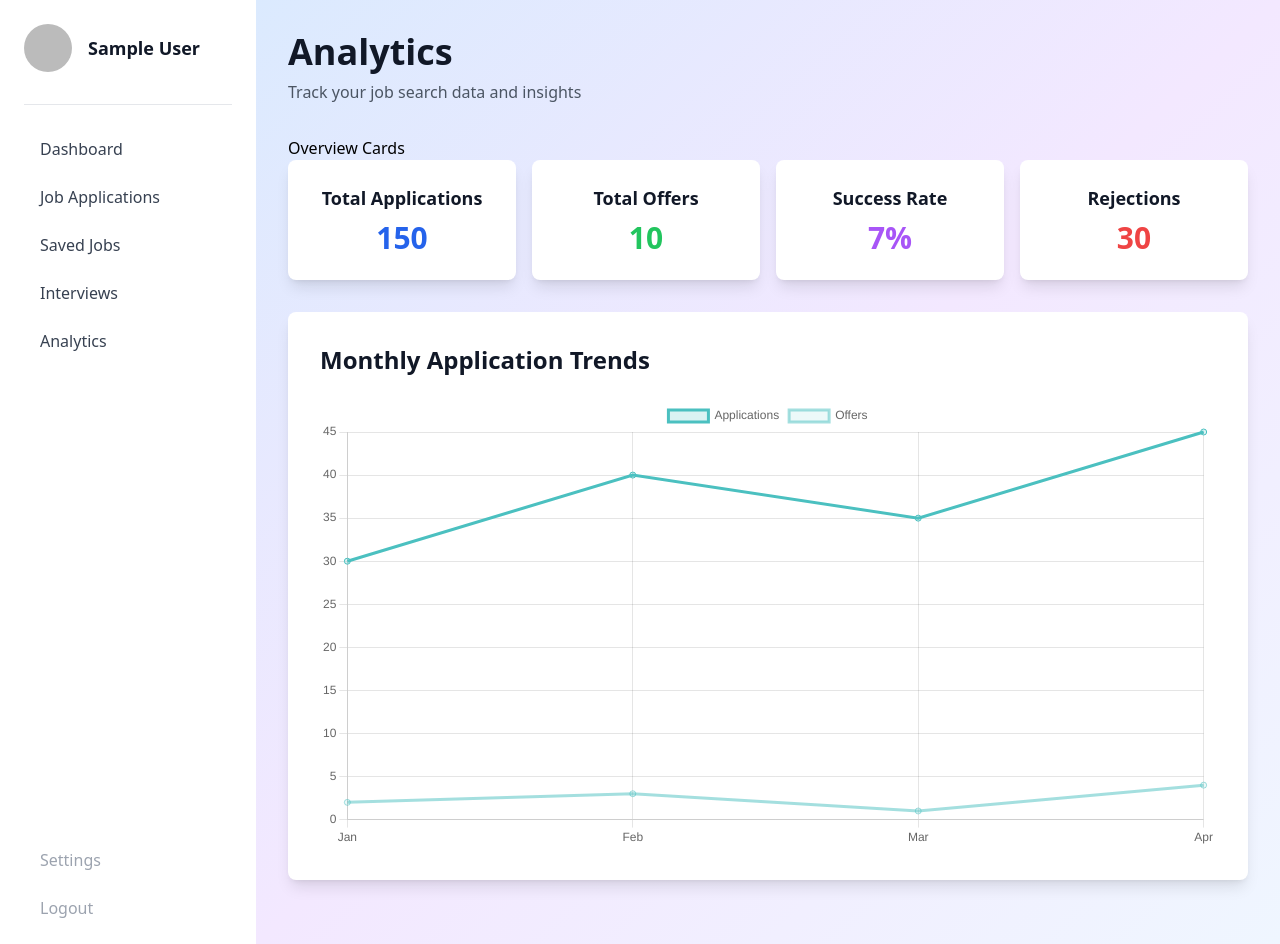
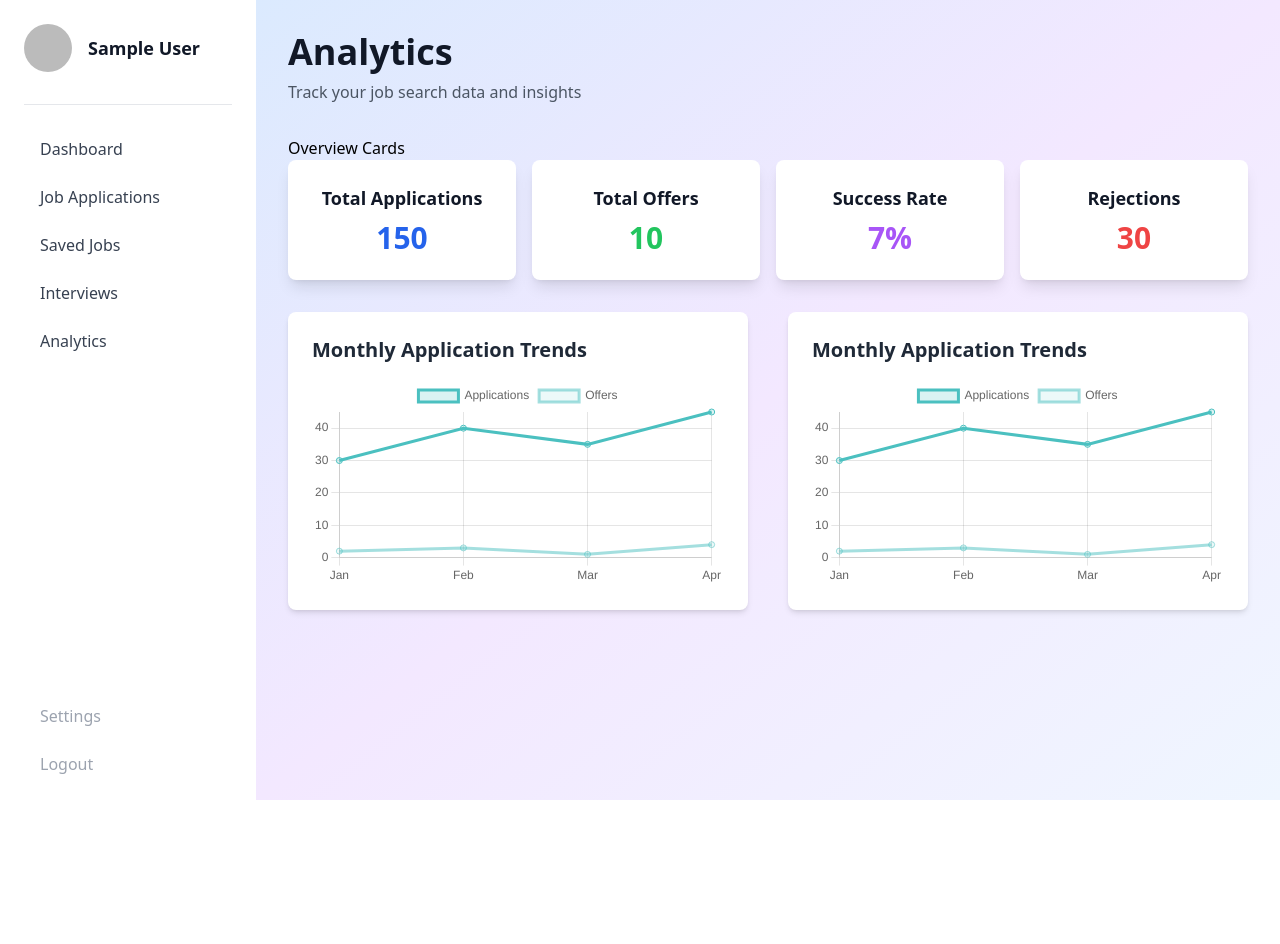
Before and after one commit to vanyanv/jobtracker, a Next.js app: page /dashboard/analytics in a window 1280 px wide. After the commit the page ends 800 px from the top, so only its background shows below. Built offline with nearby package versions, Linux system fonts and the light colour scheme; no server answers; sample sign-in values are in the browser's storage.

Commit message:
fixed analytics page

```diff
--- a/app/components/ui/Sidebar.tsx
+++ b/app/components/ui/Sidebar.tsx
@@ -12,11 +12,11 @@ type SidebarProps = {
 
 export default function Sidebar({ user }: SidebarProps) {
   const navigationLinks: { [key: string]: string } = {
-    Dashboard: './',
-    'Job Applications': './dashboard/applications',
-    'Saved Jobs': './dashboard/saved',
-    Interviews: './dashboard/interviews',
-    Analytics: './dashboard/analytics',
+    Dashboard: '/dashboard',
+    'Job Applications': '/dashboard/applications',
+    'Saved Jobs': '/dashboard/saved',
+    Interviews: '/dashboard/interviews',
+    Analytics: '/dashboard/analytics',
   };
 
   return (
--- a/app/dashboard/analytics/page.tsx
+++ b/app/dashboard/analytics/page.tsx
@@ -35,7 +35,7 @@ const lineChartData = {
 
 export default function Analytics() {
   return (
-    <div className='p-8 bg-gradient-to-br from-blue-100 via-purple-100 to-blue-50 '>
+    <div className='h-screen p-8 bg-gradient-to-br from-blue-100 via-purple-100 to-blue-50'>
       {/* Header */}
       <div className='mb-8'>
         <h1 className='text-4xl font-semibold text-gray-900'>Analytics</h1>
@@ -65,11 +65,19 @@ export default function Analytics() {
         </div>
       </div>
       {/* Line Chart for Applications Trend */}
-      <div className='bg-white p-8 rounded-lg shadow-lg mb-8 '>
-        <h2 className='text-2xl font-semibold text-gray-900 mb-6'>
-          Monthly Application Trends
-        </h2>
-        <LineChart data={lineChartData} />
+      <div className='flex gap-10 flex-wrap'>
+        <div className='bg-white p-6 rounded-lg shadow-md mb-6 flex-1 min-w-[300px]'>
+          <h2 className='text-xl font-semibold text-gray-800 mb-4'>
+            Monthly Application Trends
+          </h2>
+          <LineChart data={lineChartData} />
+        </div>
+        <div className='bg-white p-6 rounded-lg shadow-md mb-6 flex-1 min-w-[300px]'>
+          <h2 className='text-xl font-semibold text-gray-800 mb-4'>
+            Monthly Application Trends
+          </h2>
+          <LineChart data={lineChartData} />
+        </div>
       </div>
     </div>
   );
```
